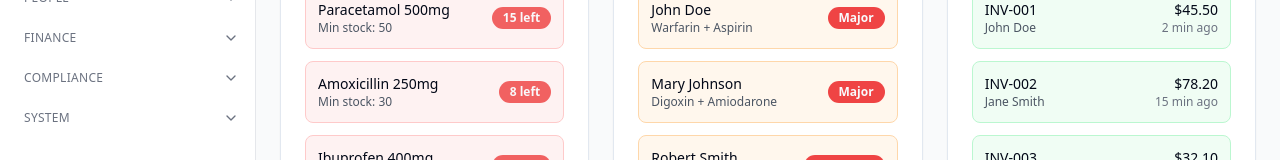
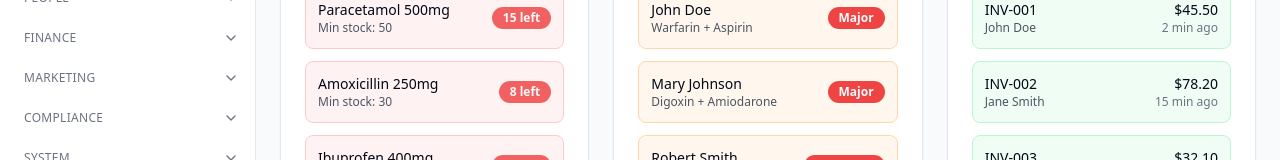
Before and after one commit to youssefsala7/osiris-pharma-dev-labs, a React (Vite) app: page / in a window 1280 px wide. Shown: the part 432-592 px from the top of the page. Built offline with nearby package versions, Linux system fonts and the light colour scheme.

Commit message:
[dyad] Restore marketing hub by adding sidebar entry and wiring EmailMarketing - wrote 2 file(s)

```diff
--- a/src/components/Sidebar.tsx
+++ b/src/components/Sidebar.tsx
@@ -25,6 +25,7 @@ import {
   Menu,
   X,
   Image as ImageIcon,
+  Mail,
 } from "lucide-react";
 import {
   Accordion,
@@ -88,6 +89,14 @@ const groups: NavGroup[] = [
       { id: "insurance-claims", label: "Insurance Claims", icon: CreditCard, notifications: 3 },
       { id: "reports", label: "Reports", icon: BarChart3 },
     ],
+  },
+  {
+    id: "marketing",
+    label: "Marketing",
+    items: [
+      { id: "marketing-email", label: "Email Campaigns", icon: Mail },
+    ],
+    defaultOpen: false,
   },
   {
     id: "compliance",
@@ -344,7 +353,7 @@ export const Sidebar = ({ currentPage, onPageChange }: SidebarProps) => {
         {/* Mobile Sidebar */}
         <div
           className={cn(
-            "fixed left-0 top-0 h-full w-64 bg-white border-r border-gray-200 z-50 md:hidden transition-transform duration-300 ease-in-out",
+            "fixed left-0 top-0 h_full w-64 bg-white border-r border-gray-200 z-50 md:hidden transition-transform duration-300 ease-in-out",
             mobileOpen ? "translate-x-0" : "-translate-x-full"
           )}
         >
--- a/src/pages/Index.tsx
+++ b/src/pages/Index.tsx
@@ -16,6 +16,7 @@ import { Notifications } from "@/components/Notifications";
 import { DrugInteractions } from "@/components/DrugInteractions";
 import { InsuranceClaims } from "@/components/InsuranceClaims";
 import { AuditLogs } from "@/components/AuditLogs";
+import EmailMarketing from "@/components/marketing/EmailMarketing";
 
 const Index = () => {
   const [currentPage, setCurrentPage] = useState("dashboard");
@@ -52,6 +53,8 @@ const Index = () => {
         return <AuditLogs />;
       case "reports":
         return <Reports />;
+      case "marketing-email":
+        return <EmailMarketing />;
       case "settings":
         return <Settings />;
       default:
```
